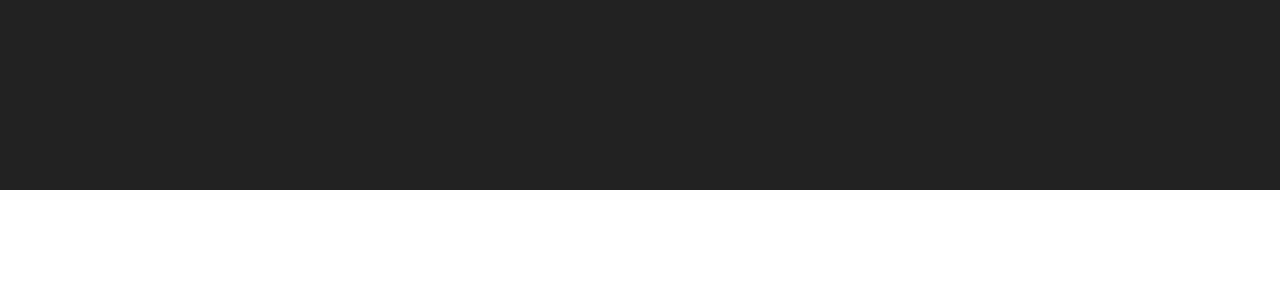
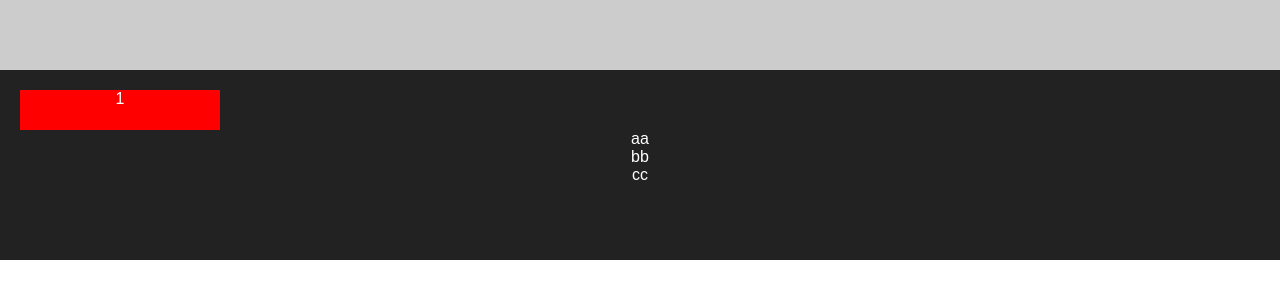
Before and after one commit to woshidamimi/react-demo, a React (Create React App) app in the folder create/: page / in a window 1280 px wide. Shown: the top 300 px of the page. Built offline with nearby package versions, Linux system fonts and the light colour scheme.

Commit message:
添加组件

```diff
--- a/create/src/App.js
+++ b/create/src/App.js
@@ -1,12 +1,15 @@
 import React, { Component } from 'react';
-import logo from './logo.svg';
 import './App.css';
+import Header from './components/Header'
+import Nav from './components/Nav'
 
 class App extends Component {
   render() {
     return (
       <div className="App">
+        <Header />
         <div className="App-header">
+          <Nav />
         </div>
       </div>
     );
--- a/create/src/components/Header.js
+++ b/create/src/components/Header.js
@@ -1,8 +1,12 @@
 import React from 'react';
 
 const Header = () => {
+    let headerStyle = {
+        height: '70px',
+        background: '#ccc'
+    }
     return (
-        <div>hello world</div>
+        <div style={headerStyle}></div>
     )
 }
 export default Header;
```
